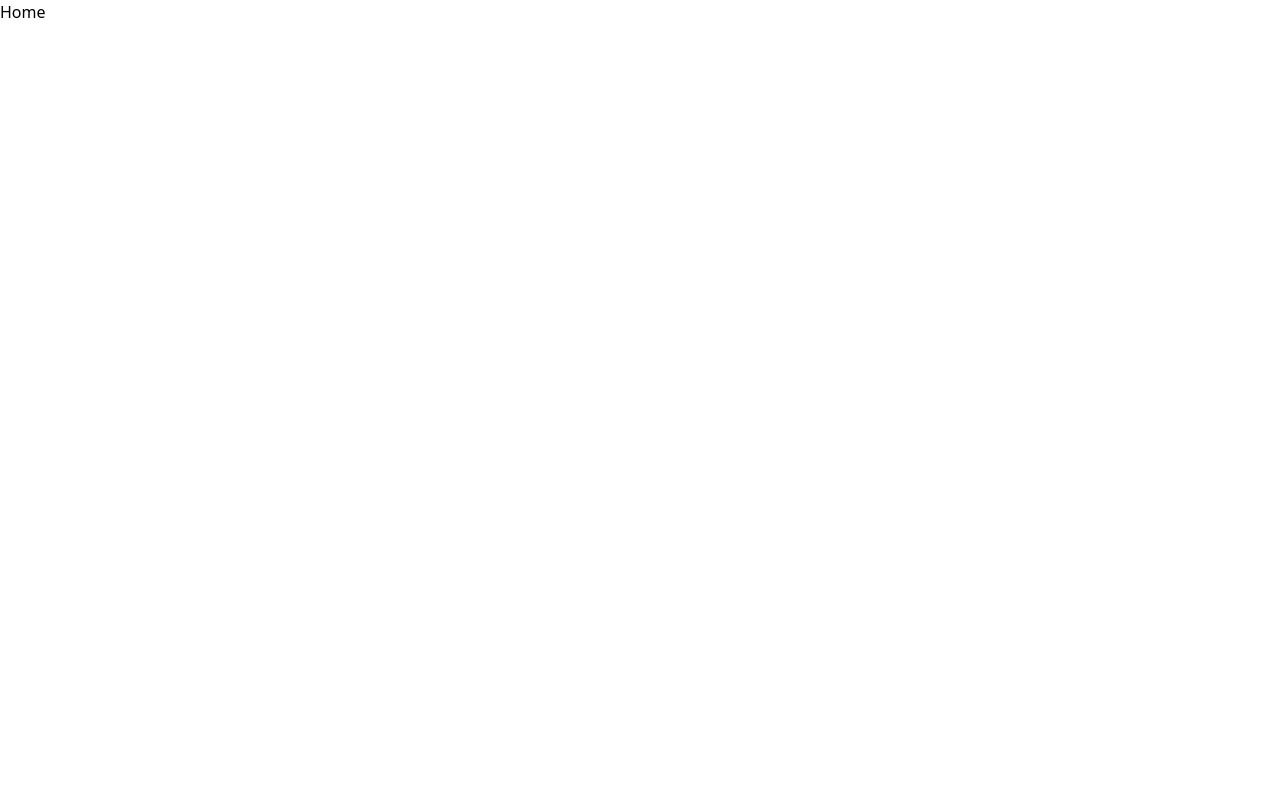
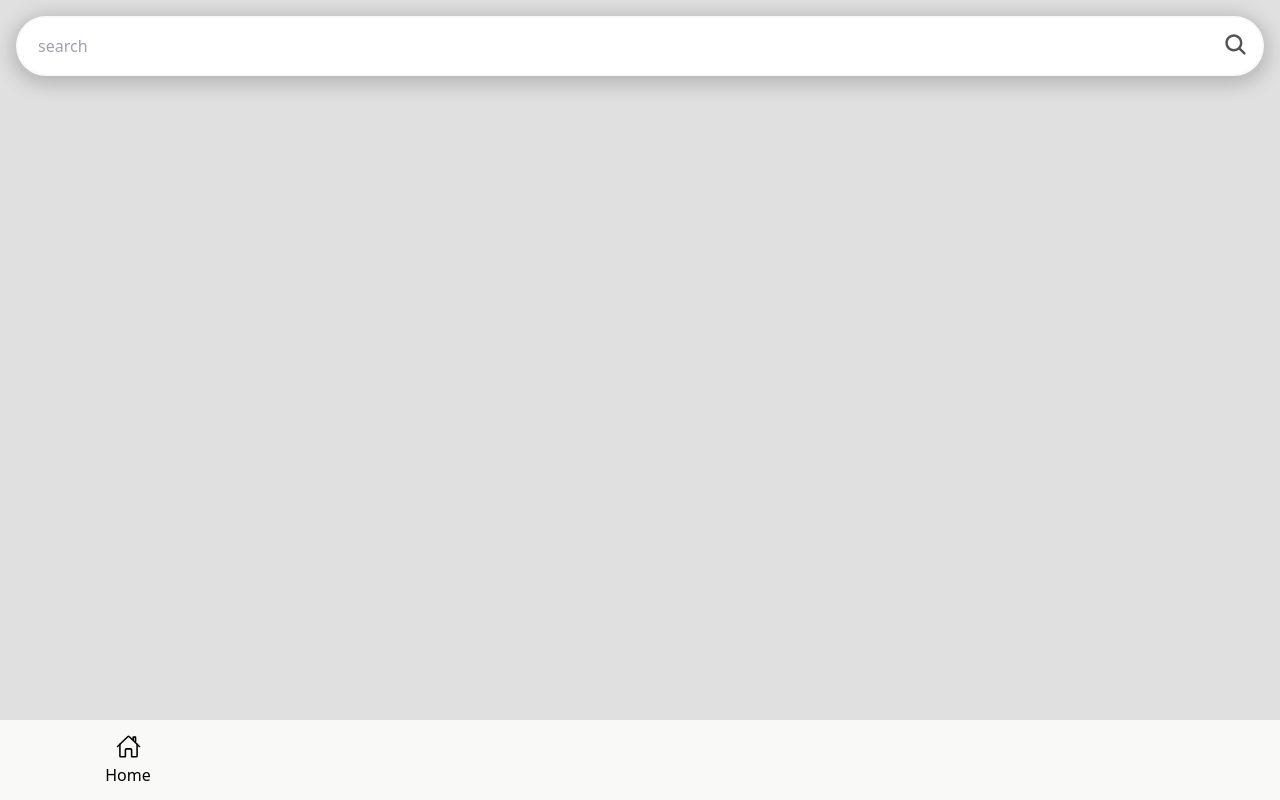
Before and after one commit to Aaryash-Shakya/parkin, a React (Vite) app in the folder frontend/: page / in a window 1280 px wide. Built offline with nearby package versions, Linux system fonts and the light colour scheme.

Commit message:
added the searchbar design for the app and bottom navbar component created

```diff
--- a/frontend/package.json
+++ b/frontend/package.json
@@ -12,6 +12,7 @@
   "dependencies": {
     "react": "^18.3.1",
     "react-dom": "^18.3.1",
+    "react-icons": "^5.4.0",
     "react-router-dom": "^7.1.1",
     "react-toastify": "^11.0.2"
   },
--- /dev/null
+++ b/frontend/src/components/BottomNavbar.jsx
@@ -0,0 +1,17 @@
+import React from "react";
+import { IoHomeOutline } from "react-icons/io5";
+
+const BottomNavbar = () => {
+  return (
+    <div className="fixed bottom-0 left-0 right-0 bg-white h-[80px]">
+      <div className="grid grid-cols-5 place-items-center h-full w-full">
+        <div className="flex flex-col items-center justify-center gap-1">
+          <IoHomeOutline size={25} />
+          <p>Home</p>
+        </div>
+      </div>
+    </div>
+  );
+};
+
+export default BottomNavbar;
--- /dev/null
+++ b/frontend/src/components/Searchbar.jsx
@@ -0,0 +1,19 @@
+import React from "react";
+import { IoSearch } from "react-icons/io5";
+
+const Searchbar = () => {
+  return (
+    <div className="absolute top-2 left-0 w-full py-2 px-4 flex items-center justify-center">
+      <input
+        type="text"
+        className="px-4 py-4 pl-5 w-full rounded-full border-2 border-white relative text-md shadow-[0_4px_20px_4px_rgba(0,0,0,0.2)] focus:border-2 focus:border-black-500 outline-none"
+        placeholder="search"
+      />
+      <div className="search-icon absolute top-6 right-8">
+        <IoSearch size={25} className="text-black-500" />
+      </div>
+    </div>
+  );
+};
+
+export default Searchbar;
--- a/frontend/src/pages/Home.jsx
+++ b/frontend/src/pages/Home.jsx
@@ -1,9 +1,13 @@
-import { toast } from "react-toastify";
+import BottomNavbar from "../components/BottomNavbar";
+import Searchbar from "../components/Searchbar";
 
 const Home = () => {
-  toast.info("testing toastify");
-
-  return <div>Home</div>;
+  return (
+    <div className="bg-background h-screen relative">
+      <Searchbar />
+      <BottomNavbar />
+    </div>
+  );
 };
 
 export default Home;
--- a/frontend/tailwind.config.js
+++ b/frontend/tailwind.config.js
@@ -29,7 +29,7 @@ export default {
         },
         black: {
           DEFAULT: "rgb(21, 21, 20)",
-          500: "#262626",
+          500: "rgb(85, 85, 85)",
         },
         white: {
           DEFAULT: "rgb(249, 249, 248)",
```
Also changed, not shown: 1 other file (tests, documents, lock files or other folders).
